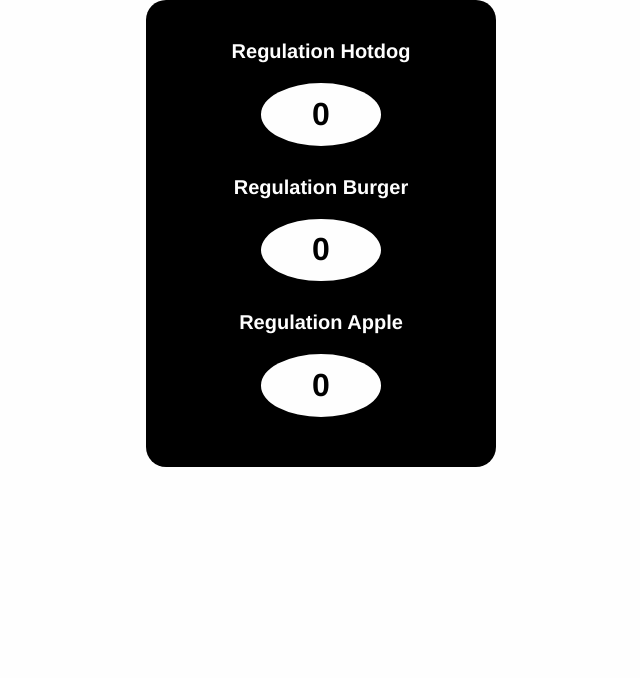
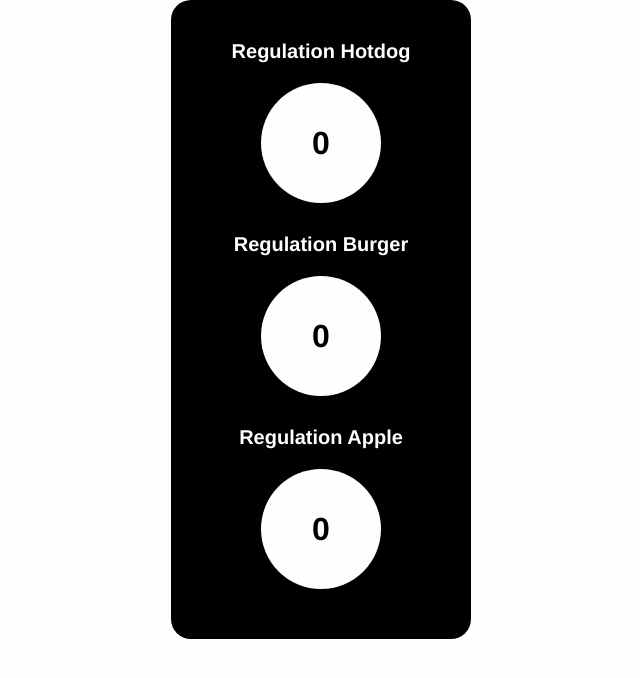
Before and after one commit to Reg-Montee/regulation-food-counter, a Flask app: page /iframe in a window 1280 px wide. Shown: the top 678 px of the page, without its empty margins (319-959 px from the left). Run offline with Flask 3, Linux system fonts and the light colour scheme.

Commit message:
Update iframe.html

```diff
--- a/templates/iframe.html
+++ b/templates/iframe.html
@@ -8,34 +8,25 @@
             font-weight: bold;
             margin: 0;
         }
-        .aspect-ratio-box {
-            position: relative;
-            width: 100%;
-            max-width: 350px;
-            margin: auto;
-            aspect-ratio: 3 / 4; /* Maintains 3:4 ratio */
-        }
         .container {
-            position: absolute;
-            top: 0; left: 0; right: 0; bottom: 0;
             background-color: #000000;
             border-radius: 20px;
             padding: 40px 5px 20px 5px;
-            display: flex;
-            flex-direction: column;
-            justify-content: center;
             width: 100%;
-            height: 100%;
+            max-width: 300px;
+            margin: auto;
             box-sizing: border-box;
         }
         .counter {
             background-color: #FEFEFE;
             color: #000000;
             border-radius: 50%;
-            width: 38vw; /* Responsive width */
+            width: 40vw;
+            height: 40vw;
             max-width: 120px;
-            height: 38vw;
             max-height: 120px;
+            min-width: 80px;
+            min-height: 80px;
             display: flex;
             align-items: center;
             justify-content: center;
@@ -49,19 +40,18 @@
             font-size: 20px;
         }
         @media (max-width: 400px) {
+            .container {
+                max-width: 95vw;
+            }
             .counter {
                 width: 60vw;
                 height: 60vw;
                 font-size: 1.5em;
             }
-            .aspect-ratio-box {
-                max-width: 95vw;
-            }
         }
     </style>
 </head>
 <body>
-    <div class="aspect-ratio-box">
     <div class="container">
         <div class="title">Regulation Hotdog</div>
         <div class="counter">{{ counts['Regulation Hotdog'] }}</div>
@@ -70,6 +60,5 @@
         <div class="title">Regulation Apple</div>
         <div class="counter">{{ counts['Regulation Apple'] }}</div>
     </div>
-    </div>
 </body>
 </html>
```
Lines whose indentation alone changed are shown as unchanged.
